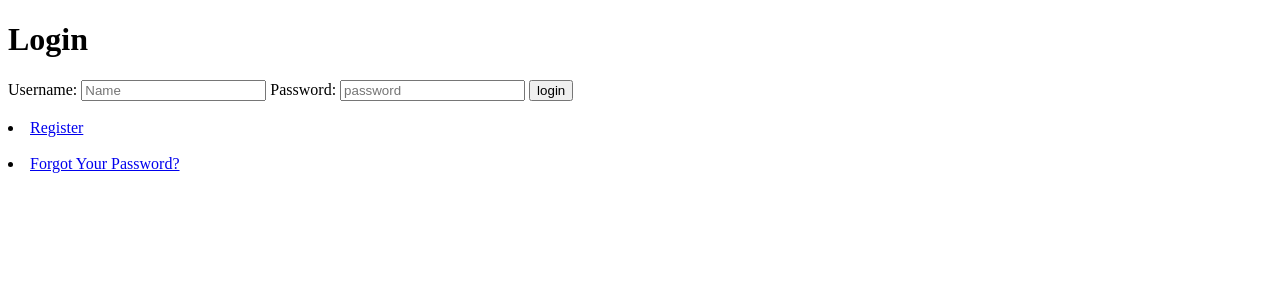
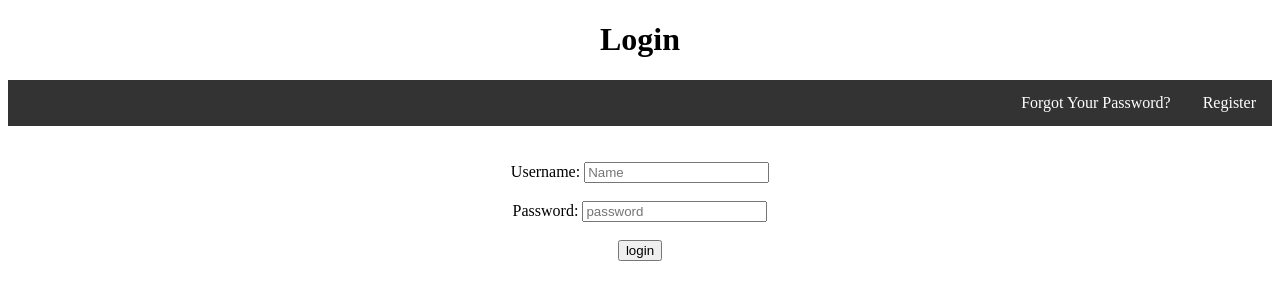
Before and after one commit to lukemartin3/Hospital-Management-System, a Flask app: page /login in a window 1280 px wide. Shown: the top 300 px of the page. Run offline with Flask 2, Linux system fonts and the light colour scheme.

Commit message:
added styling to login page

```diff
--- a/src/templates/login.html
+++ b/src/templates/login.html
@@ -3,17 +3,48 @@
 <head>
     <meta charset="UTF-8">
     <title>Login</title>
+    <style>
+        ul {
+            list-style-type: none;
+            margin: 0;
+            padding: 0;
+            overflow: hidden;
+            background-color: #333;
+            width: 100%;
+        }
+        li {
+            float: right;
+        }
+        li a {
+            display: block;
+            color: white;
+            text-align: center;
+            padding: 14px 16px;
+            text-decoration: none;
+        }
+        li a:hover {
+            background-color: #111;
+        }
+        h1 {
+            text-align: center;
+        }
+        form {
+            text-align: center;
+        }
+    </style>
 </head>
 <body>
     <h1>Login</h1>
+    <ul>
+        <li><a href="{{url_for('register_new_user')}}">Register</a></li>
+         <li><a href="{{url_for('forgot_password')}}">Forgot Your Password?</a></li>
+    </ul><br><br>
     <form action="{{url_for('login')}}" method="post">
         <label>Username:</label>
-        <input placeholder="Name" type="text" name="username" id="username" required>
+        <input placeholder="Name" type="text" name="username" id="username" required><br><br>
         <label>Password:</label>
-        <input placeholder="password" type="text" name="password" id="password" required>
+        <input placeholder="password" type="text" name="password" id="password" required><br><br>
         <input type="submit" value="login">
     </form><br>
-    <li><a href="{{url_for('register_new_user')}}">Register</a></li><br>
-    <li><a href="{{url_for('forgot_password')}}">Forgot Your Password?</a></li><br>
 </body>
 </html>
```
